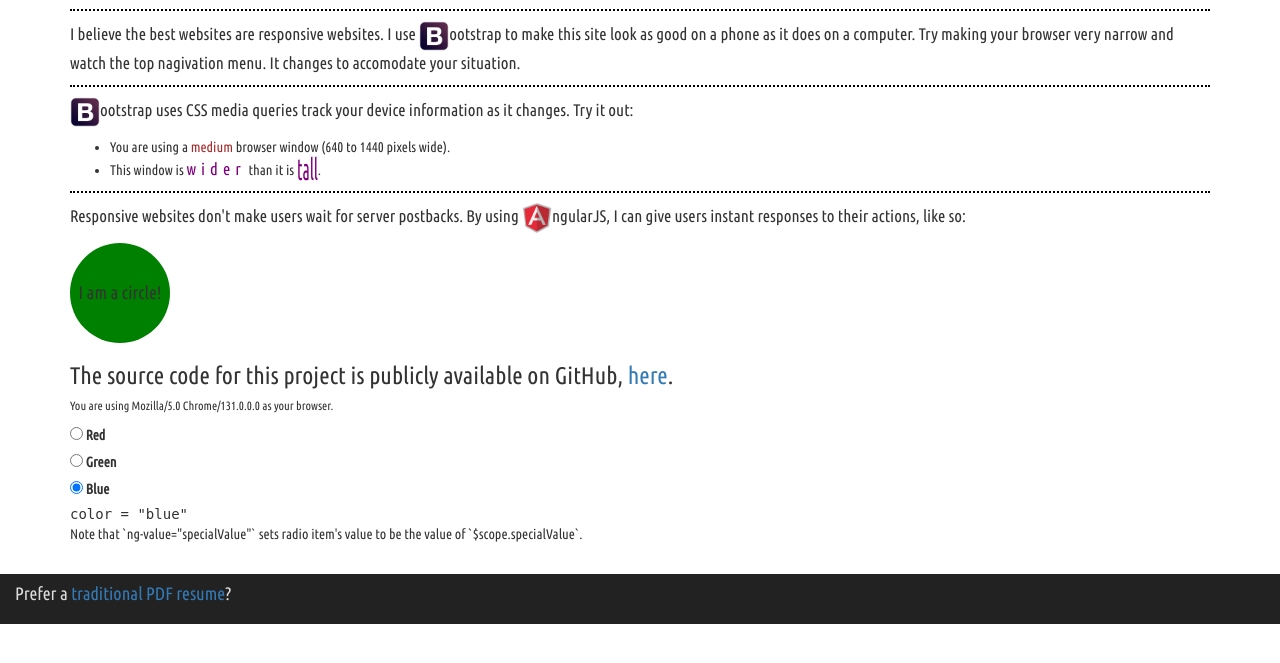
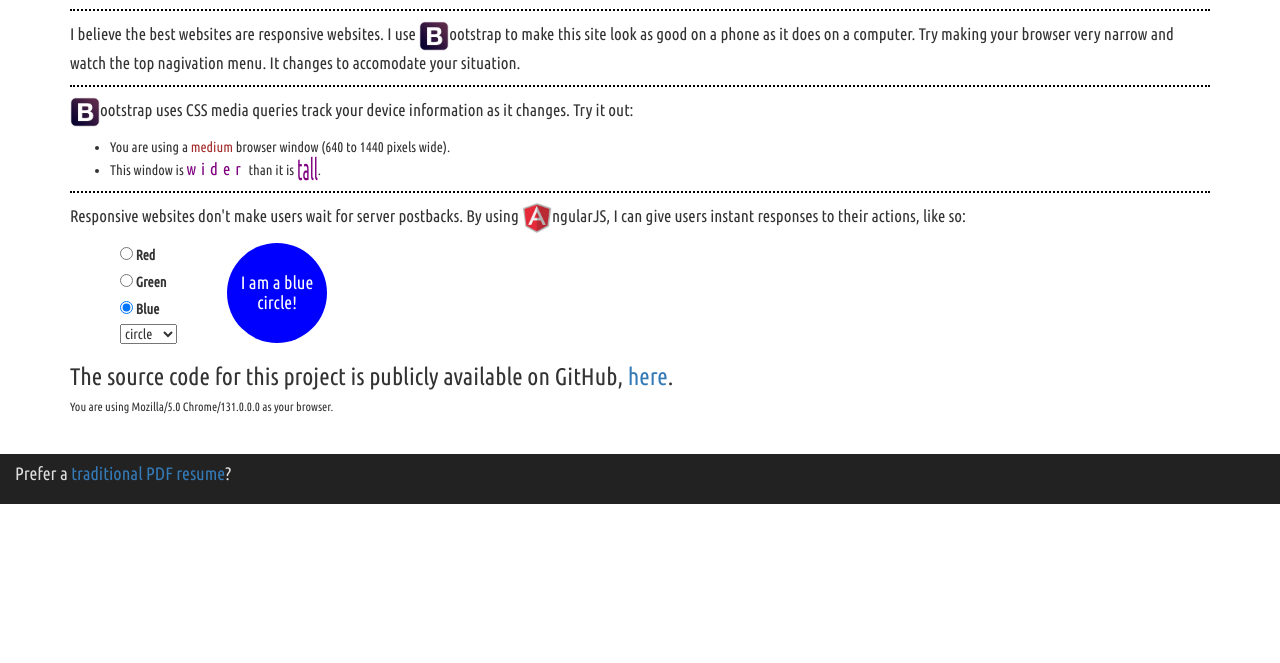
Before and after one commit to dougmurphy34/InteractiveResume, a Django app: page /portfolio in a window 1280 px wide. Shown: the part 51-714 px from the top of the page. Run offline with Django 3.2, Linux system fonts and the light colour scheme; some libraries are stand-ins or nearby versions.

Commit message:
Working shape and color change on portfolio. Move jumbotron css to file (from style block on .html page). Rewrite welcome text. Intro paragraph (to be improved) on job_list.

```diff
--- a/resume/static/css/portfolio.css
+++ b/resume/static/css/portfolio.css
@@ -2,6 +2,10 @@ p {
     /*color: orange;*/
     border-top: dotted black 2px;
     padding-top: 10px;
+}
+
+h3 {
+    clear: left;
 }
 
 @media (min-width: 640px) {
@@ -63,3 +67,17 @@ span {
     font-size: 1.3em;
     color: brown;
 }
+/* for the color-changing radius-changing shape that shows off Angular responsiveness */
+#circleDiv {
+    color: white;
+    width: 100px;
+    height: 100px;
+    text-align: center;
+    float: left;
+}
+
+#formDiv {
+    padding: 0 50px;
+    float: left;
+    margin-bottom: 20px;
+}
--- a/resume/static/css/resume.css
+++ b/resume/static/css/resume.css
@@ -94,5 +94,29 @@ footer h4 {
 
 /* to make space under the navbar (and prevent content overlap except when scrolling */
 #menuSpacerDiv {
-                margin-top: 60px;
-            }
+    margin-top: 60px;
+}
+
+/* jumbotron settings for welcome page*/
+.jumbotron {
+    position: relative;
+    background: none;
+    padding: 5px;
+    margin-bottom: 25px;
+    font-size: 10px;
+    font-weight: 200;
+    line-height: 2.1428571435;
+    font-family: "Open Sans Condensed", arial, helvetica, serif;
+}
+
+.jumbotron h1 {
+    padding: 50px;
+    text-align: center;
+    z-index: 2;
+    position: relative;
+}
+
+a {
+    /* Prevent (glyphicon + text) in links from being split onto separate lines*/
+    white-space: nowrap;
+}
--- a/templates/resume/portfolio.html
+++ b/templates/resume/portfolio.html
@@ -8,20 +8,35 @@
     <script>
 
         resume_app.controller('ExampleController', ['$scope', function($scope) {
+
             $scope.color = {
                 name: 'blue'
             };
-            $scope.specialValue = {
-                "id": "12345",
-                "value": "green"
-            };
+
+            $scope.circlecolor = "blue";
+
+            $scope.shapeRadii = [
+                {name: "circle", radius: "50px"},
+                {name: "square", radius: "0px"}
+            ];
+
+            $scope.selectedShape = {name: "circle", radius: "50px"};
+
+            $scope.radius = "50px";
+
+
+
+            $scope.changeCircleColor = function(inputColor) {
+                $scope.circlecolor = inputColor
+            }
+
         }]);
     </script>
 
 {% endblock page_scripts %}
 
 {% block body_block %}
-<div class="container">
+<div class="container" ng-controller="ExampleController">
     <p>
         I believe the best websites are responsive websites.  I use <img src="{% static 'images/bootstrap.png' %}" class="tiny-logo"/>ootstrap to
         make this site look as good on a phone as it does on a computer.  Try making your browser very narrow and watch the top nagivation menu.
@@ -42,30 +57,41 @@
         I can give users instant responses to their actions, like so:
     </p>
 
-    <div id="circleDiv" style="border-radius: 50px; background: green; width: 100px; height: 100px; text-align: center;">
-        <h4 style="position: relative; top:40px;">I am a circle!</h4>
+    <div id="formDiv">
+        <form name="myForm">
+            <label>
+                <input type="radio" ng-model="color.name" ng-click="changeCircleColor('red')" value="red">
+                Red
+            </label>
+            <br/>
+            <label>
+                <input type="radio" ng-model="color.name" ng-click="changeCircleColor('green')" ng-value="green">
+                Green
+            </label>
+            <br/>
+            <label>
+                <input type="radio" ng-model="color.name" ng-click="changeCircleColor('blue')" value="blue">
+                Blue
+            </label>
+            <br/>
+            <select ng-model="selectedShape" ng-options="item.name for item in shapeRadii track by item.radius"></select>
+        </form>
     </div>
+
+
+    {% verbatim %}
+        <div id="circleDiv" style="border-radius: {{ selectedShape.radius }}; background: {{ circlecolor }};">
+            <h4 style="position: relative; top:20px;">I am a {{ circlecolor }} {{ selectedShape.name }}!</h4>
+        </div>
+    {% endverbatim %}
+
+
 
     <h3>The source code for this project is publicly available on GitHub, <a href="https://github.com/dougmurphy34/InteractiveResume">here</a>.</h3>
 
     <h6>You are using {{ browser }} as your browser.</h6>
 
-    <form name="myForm" ng-controller="ExampleController">
-      <label>
-        <input type="radio" ng-model="color.name" value="red">
-        Red
-      </label><br/>
-      <label>
-        <input type="radio" ng-model="color.name" ng-value="specialValue">
-        Green
-      </label><br/>
-      <label>
-        <input type="radio" ng-model="color.name" value="blue">
-        Blue
-      </label><br/>
-      <tt>color = {% verbatim %}{{ color.name | json }}{% endverbatim %}</tt><br/>
-     </form>
-         Note that `ng-value="specialValue"` sets radio item's value to be the value of `$scope.specialValue`.
+
 
 </div>
 
```
Also changed, not shown: templates/irf/welcome.html (+6 -29 lines), templates/resume/job_list.html (+3 -6 lines).
